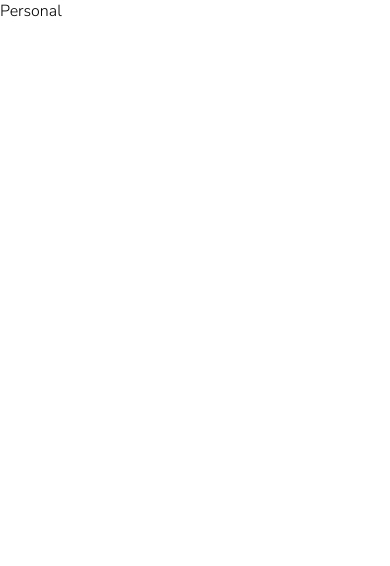
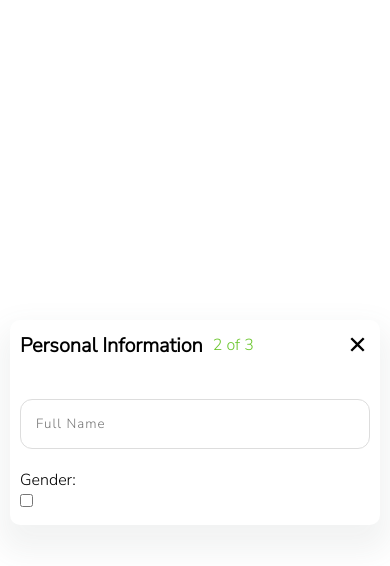
Before and after one commit to kizito-1/kodecamp-dashboard, a React (Vite) app: page /register/personal-info in a window 390 px wide. Shown: the top 566 px of the page. Built offline with nearby package versions, Linux system fonts and the light colour scheme.

Commit message:
updating the project

```diff
--- a/src/Pages/Personal.jsx
+++ b/src/Pages/Personal.jsx
@@ -1,9 +1,37 @@
-import React from 'react'
+import { Link } from "react-router-dom";
+import { IoCloseSharp} from "react-icons/io5";
+import "../styles/personal.css";
 
 const Personal = () => {
   return (
-    <div>Personal</div>
-  )
-}
+    <>
+      <section className="personal-section">
+        <div className="personal-container">
+          <div className="header">
+            <div className="header-texts">
+              <h2>Personal Information</h2>
+              <p>2 of 3</p>
+            </div>
 
-export default Personal
+            <div className="close">
+              <IoCloseSharp size={25} />
+            </div>
+          </div>
+
+          <form>
+            <div className="name-input">
+              <input type="text" placeholder="Full Name" />
+            </div>
+
+            <div className="checkbox">
+              <p>Gender:</p>
+              <input type="checkbox" name="" id="" />
+            </div>
+          </form>
+        </div>
+      </section>
+    </>
+  );
+};
+
+export default Personal;
--- /dev/null
+++ b/src/styles/personal.css
@@ -0,0 +1,106 @@
+* {
+    margin: 0;
+    padding: 0;
+    box-sizing: border-box;
+    /* border: 1px solid; */
+}
+
+.header {
+    width: 100%;
+    display: flex;
+    margin-bottom: 20px;
+    justify-content: space-between;
+}
+
+.personal-section {
+    display: flex;
+    justify-content: center;
+    min-height: 98.5vh;
+    align-items: center;
+}
+
+.personal-container {
+    width: 40%;
+    /* background-color: blueviolet; */
+    padding: 16px 24px;
+    border-radius: 10px;
+    box-shadow: 0px 17px 30px 10px #5C636B14;
+}
+
+.name-input input {
+    width: 100%;
+    outline: none;
+    border: 1px solid #DDDDDD;
+    border-radius: 12px;
+    margin-bottom: 20px;
+    font-weight: 500;
+    letter-spacing: 1px;
+    padding: 10px;
+}
+
+.save-btn button {
+    width: 100%;
+    border: none;
+    border-radius: 12px;
+    background-color: #5932EA;
+    color: white;
+    padding: 10px;
+    margin-bottom: 20px;
+    cursor: pointer;
+}
+
+.header-texts {
+    display: flex;
+    gap: 10px;
+    align-items: center;
+    margin-bottom: 20px;
+}
+
+.header-texts h2{
+    font-size: 20px;
+}
+
+.header-texts p{
+    color: #6BC62D;
+    font-size: 16px;
+}
+
+@media (max-width: 1024px) {
+    .personal-container {
+        width: 70%;
+        min-width: 260px;
+        max-width: 90vw;
+        padding: 16px 12px;
+    }
+}
+
+@media (max-width: 768px) {
+    .personal-section {
+        min-height: 100vh;
+        padding: 24px 0;
+    }
+    .personal-container {
+        width: 90%;
+        min-width: 0;
+        max-width: 100vw;
+        padding: 16px 8px;
+    }
+}
+
+@media (max-width: 480px) {
+
+    .personal-section{
+        padding: 10px;
+    }
+    .personal-container {
+        width: 100vw;
+        padding: 12px 10px;
+    }
+
+    .name-input input {
+        padding: 15px;
+    }
+    .save-btn button {
+        padding: 15px;
+    }
+}
```
